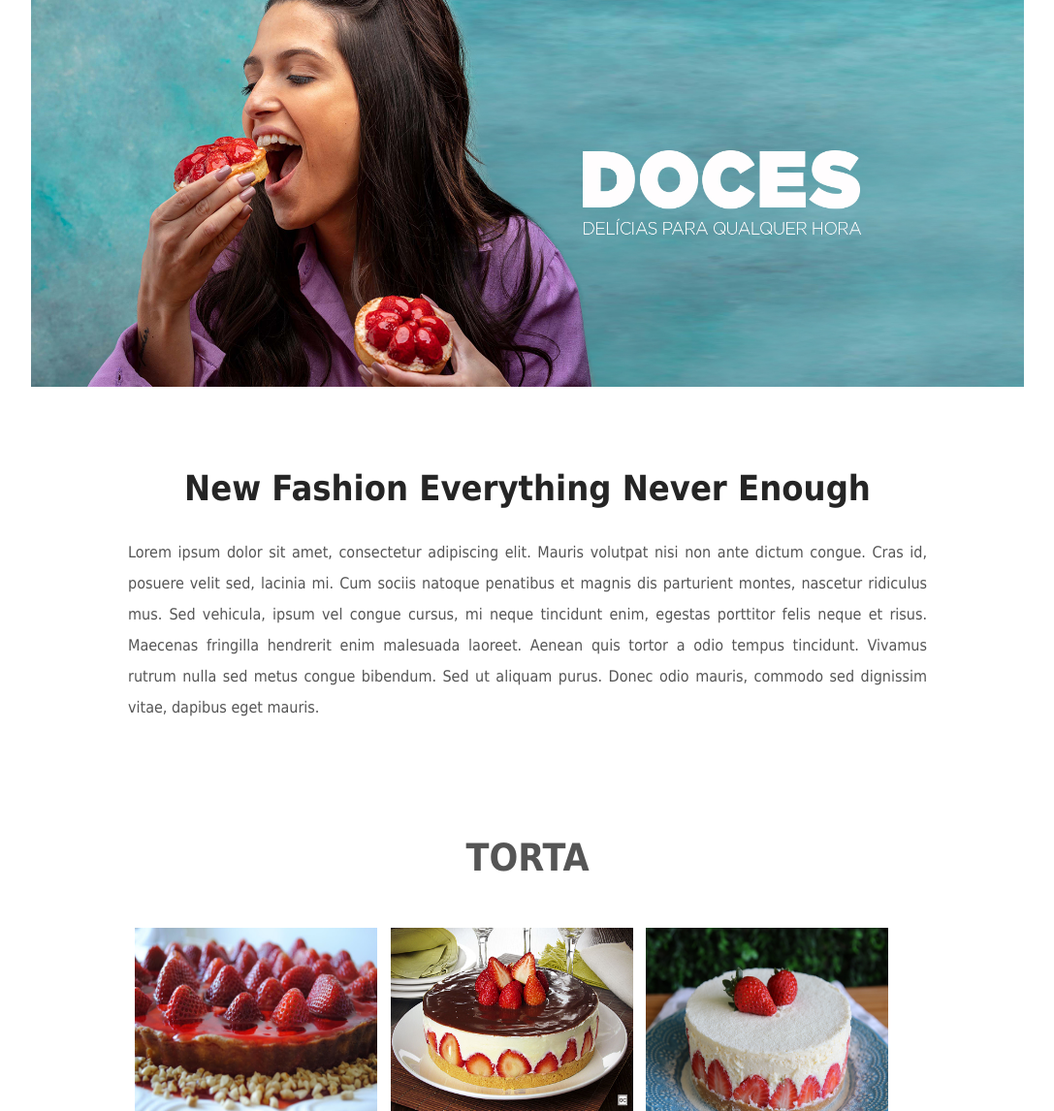
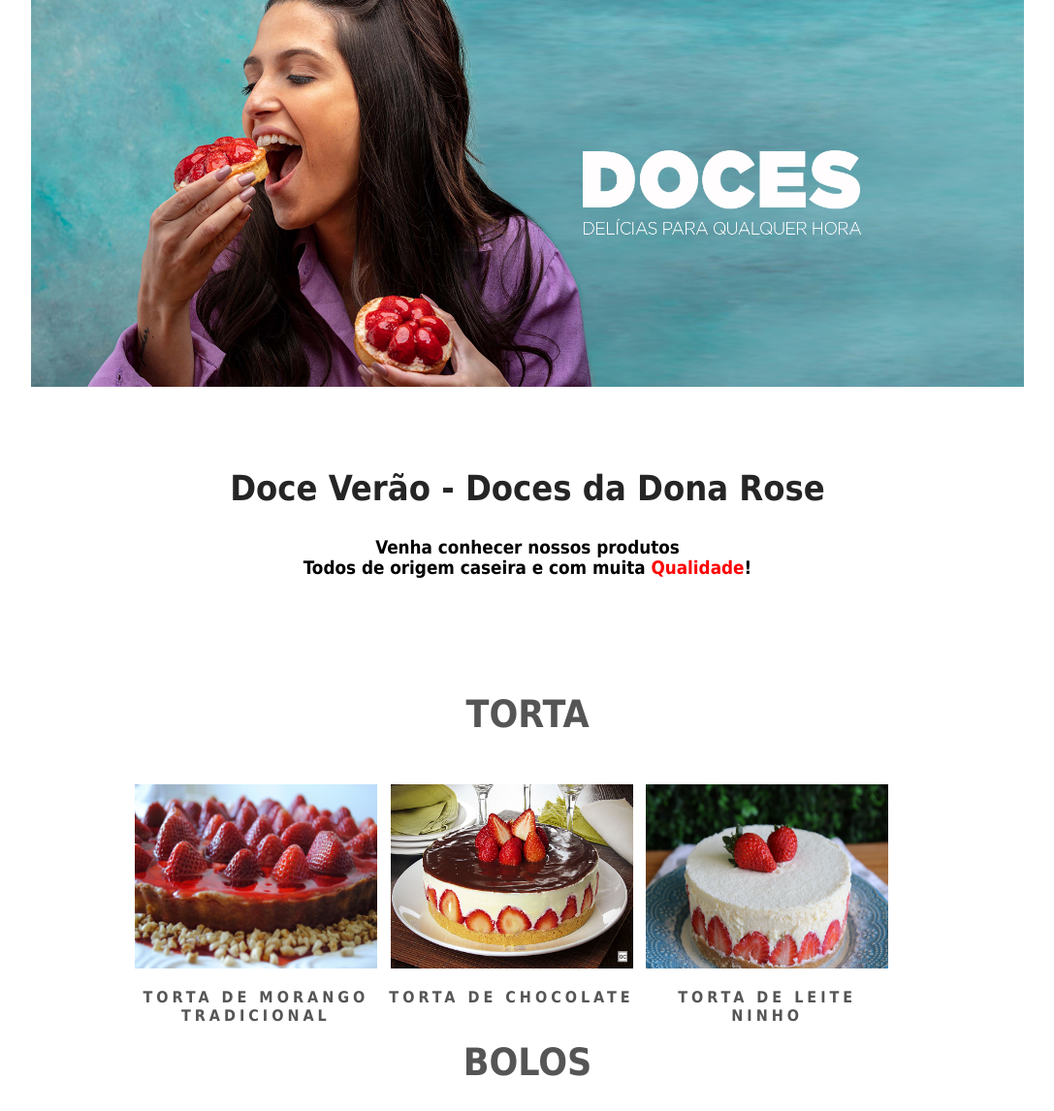
Before and after one commit to fernandoalmeida92/1629771-5_FernandoAlmeida, a PHP site: page / in a window 1280 px wide. Shown: the part 71-1217 px from the top of the page at 97% size, without its empty margins (96-1183 px from the left). Run offline with PHP 8.4, Linux system fonts and the light colour scheme.

Commit message:
Modificando o Texto do index.php e style.css

```diff
--- a/css/style.css
+++ b/css/style.css
@@ -9,6 +9,10 @@ body{
 #principal{
     width: 1024px;
     margin: 20px auto;
+}
+
+.cor{
+    color: red;
 }
 
 .header-top{
--- a/index.php
+++ b/index.php
@@ -20,8 +20,8 @@
         <img src="imagens/fundo-topo2.jpg" width="1024px" height="400" alt="Modelo femino comendo doce">
 
         <article class="portfolio">
-            <h1>New Fashion Everything Never Enough</h1>
-            <p>Lorem ipsum dolor sit amet, consectetur adipiscing elit. Mauris volutpat nisi non ante dictum congue. Cras id, posuere velit sed, lacinia mi. Cum sociis natoque penatibus et magnis dis parturient montes, nascetur ridiculus mus. Sed vehicula, ipsum vel congue cursus, mi neque tincidunt enim, egestas porttitor felis neque et risus. Maecenas fringilla hendrerit enim malesuada laoreet. Aenean quis tortor a odio tempus tincidunt. Vivamus rutrum nulla sed metus congue bibendum. Sed ut aliquam purus. Donec odio mauris, commodo sed dignissim vitae, dapibus eget mauris.</p>
+            <h1>Doce Verão - Doces da Dona Rose</h1>
+            <h3>Venha conhecer nossos produtos <br> Todos de origem caseira e com muita <span class="cor">Qualidade</span>!</h3>
         </article>
 
 <?php
```
